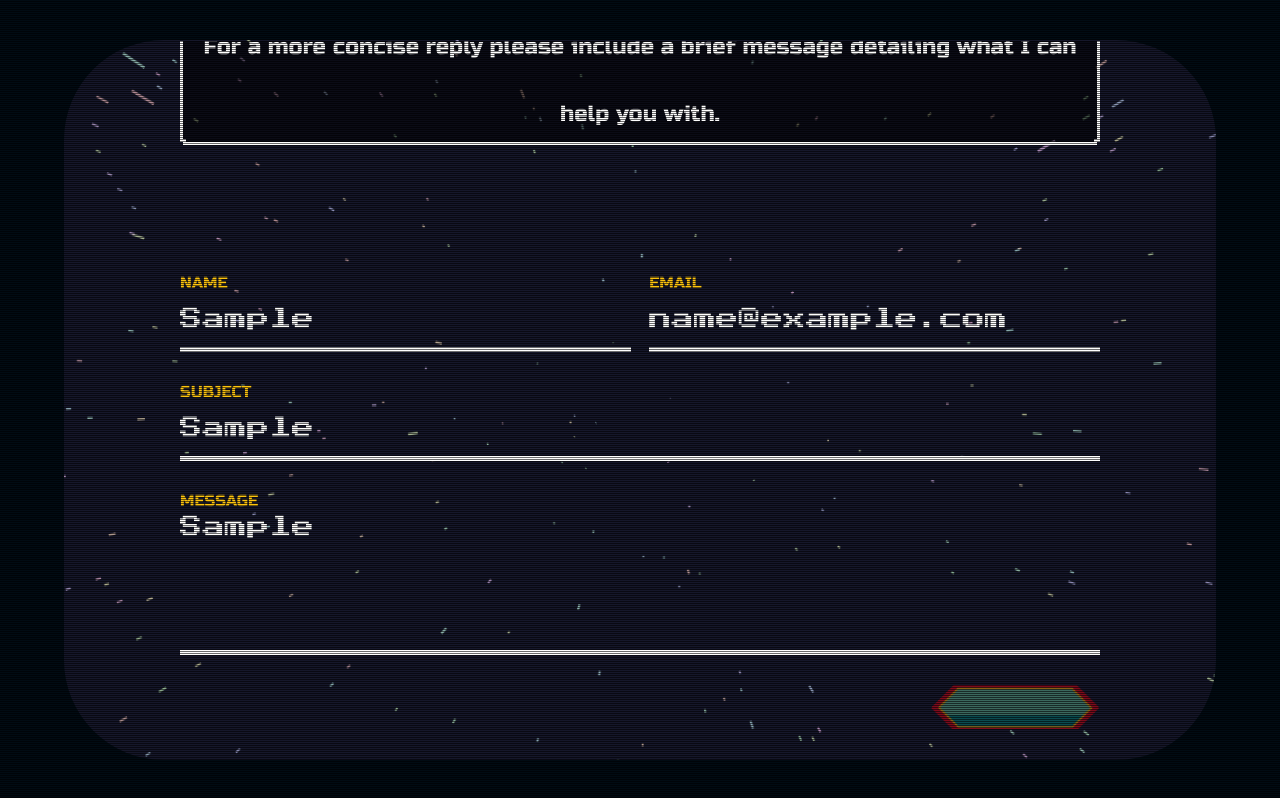
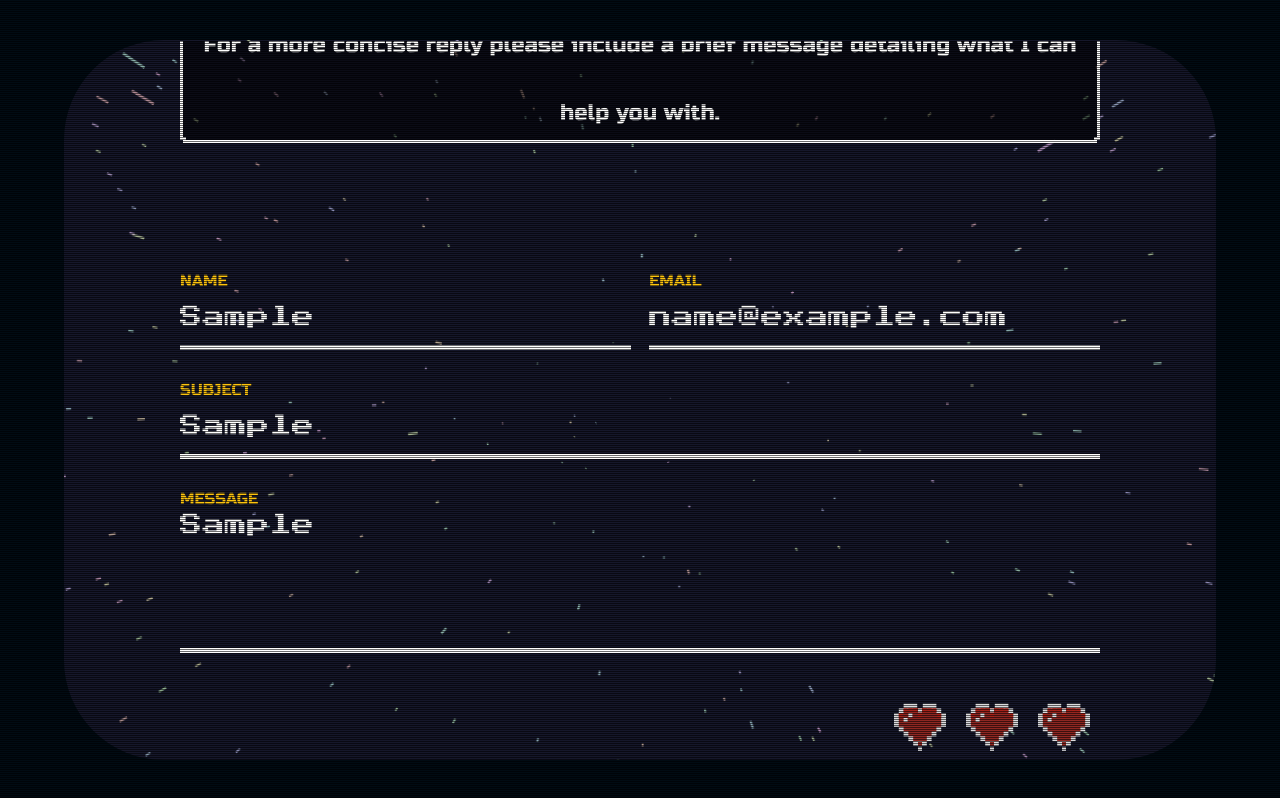
Before and after one commit to BrandCam/RealPortfolio, a React (Create React App) app: page /contact in a window 1280 px wide. Both pictures are taken after typing "Sample", "name@example.com", "Sample", "Sample" into the empty fields and a click on the button "Punch It!". Built offline with nearby package versions, Linux system fonts and the light colour scheme.

Commit message:
desktop done

```diff
--- /dev/null
+++ b/src/Components/UI/Loader.style.js
@@ -0,0 +1,44 @@
+import styled, { keyframes } from "styled-components";
+
+const blink = keyframes`
+0%{
+font-size:4px;
+opacity:0.25;
+}50%{
+font-size:5px;
+opacity:1;
+}
+100%{
+    font-size:4px;
+opacity:0.25;
+}
+`;
+const HeartWrap = styled.div`
+  margin-top: -2em;
+  font-size: 5px;
+  animation: ${blink} linear 2s infinite;
+  .heart {
+    display: inline-block;
+    width: 1em;
+    height: 1em;
+    margin: 0 7em;
+    background: #a52a21;
+    /* TODO learn how the fuck boxshadow works.... */
+    box-shadow:
+      /* white shine */ 0 -2em 0 white, -3em 0 0 white,
+      -2em -1em 0 white, /* top shades */ 0 -1em 0 0 #c52317,
+      -1em -2em 0 0 #c52317, -2em -2em 0 0 #c52317, -3em -2em 0 0 #c52317,
+      1em -2em 0 0 #c52317, 2em -2em 0 0 #c52317, 3em -2em 0 0 #c52317,
+      -4em -1em 0 0 #c52317, 4em -1em 0 0 #c52317,
+      /* fills my heart */ 0 0 0 2em #a52a21, -1em 0 0 2em #a52a21,
+      1em 0 0 2em #a52a21, -3em 0 0 1em #a52a21, 3em 0 0 1em #a52a21,
+      0 1em 0 2em #a52a21, 0 3em 0 1em #a52a21, 0 5em 0 0 #a52a21,
+      /* white borders */ -2em -2em 0 1em white, 2em -2em 0 1em white,
+      -3em -1em 0 1em white, 3em -1em 0 1em white, -4em 0 0 1em white,
+      4em 0 0 1em white, -3em 1em 0 1em white, 3em 1em 0 1em white,
+      1em 1em 0 2em white, -1em 1em 0 2em white, 0 2em 0 2em white,
+      0 4em 0 1em white, 0 6em 0 0 white;
+  }
+`;
+
+export default HeartWrap;
--- /dev/null
+++ b/src/Components/UI/LoaderHearts.js
@@ -0,0 +1,13 @@
+import React from "react";
+import HeartWrap from "./Loader.style";
+const Loader = () => {
+  return (
+    <HeartWrap>
+      <div className="heart"></div>
+      <div className="heart"></div>
+      <div className="heart"></div>
+    </HeartWrap>
+  );
+};
+
+export default Loader;
--- a/src/Pages/Contact.js
+++ b/src/Pages/Contact.js
@@ -9,6 +9,8 @@ import { Formik, Field, Form } from "formik";
 import emailjs from "emailjs-com";
 import bg from "../img/send.png";
 import { pageTransition } from "../Animation/AnimationConsts";
+import Loader from "../Components/UI/LoaderHearts";
+import HeartWrap from "../Components/UI/Loader.style";
 const InfoWrap = styled.section`
   display: flex;
   flex-direction: column;
@@ -21,7 +23,7 @@ const InfoWrap = styled.section`
 `;
 const Contact = ({ vp, page }) => {
   const [focused, setFocused] = useState(null);
-
+  const [loading, setLoading] = useState(false);
   const focusSetHandler = (e) => {
     let target = e.target.name;
 
@@ -55,6 +57,16 @@ const Contact = ({ vp, page }) => {
         <InfoWrap>
           <p>Feel free to shoot me an email. </p>
           <p>
+            <span
+              style={{
+                color: "rgb(253, 196, 15)",
+                fontFamily: "press start 2p",
+              }}
+            >
+              brand.man.doo@gmail.com
+            </span>
+          </p>
+          <p>
             For a more concise reply please include a brief message detailing
             what I can help you with.
           </p>
@@ -68,6 +80,7 @@ const Contact = ({ vp, page }) => {
           message: "",
         }}
         onSubmit={(values, { resetForm }) => {
+          setLoading(true);
           emailjs
             .send(
               "gmail",
@@ -75,9 +88,13 @@ const Contact = ({ vp, page }) => {
               values,
               "user_OiYECJTwy5GRU6wqSW2LR"
             )
+            // setTimeout(() => {
+            //   setLoading(false);
+            // }, 3000);
             .then(
               (res) => {
                 console.log("SUCCESS", res.status, res.text);
+                setLoading(false);
                 resetForm();
               },
               (err) => {
@@ -135,14 +152,30 @@ const Contact = ({ vp, page }) => {
                 as="textarea"
               />
             </div>
-            <div className="button-wrap">
-              <button style={{ backgroundImage: `url(${bg})` }} type="submit">
-                <span>Punch It!</span>
-              </button>
-            </div>
+
+            {loading ? null : (
+              <div className="button-wrap">
+                <button style={{ backgroundImage: `url(${bg})` }} type="submit">
+                  <span>Punch It!</span>
+                </button>
+              </div>
+            )}
           </MyForm>
         )}
       </Formik>
+      {!loading ? null : (
+        <div
+          style={{
+            display: "flex",
+            justifyContent: "flex-end",
+            alignItems: "center",
+            minHeight: "85px",
+            width: "100%",
+          }}
+        >
+          <Loader />
+        </div>
+      )}
     </PageWrap>
   );
 };
--- a/src/index.css
+++ b/src/index.css
@@ -33,7 +33,9 @@ textarea {
 input:focus {
   outline: 0;
 }
-
+button:focus {
+  outline-style: none;
+}
 /* Box Sizing Reset
 -----------------------------------------------*/
 
```
